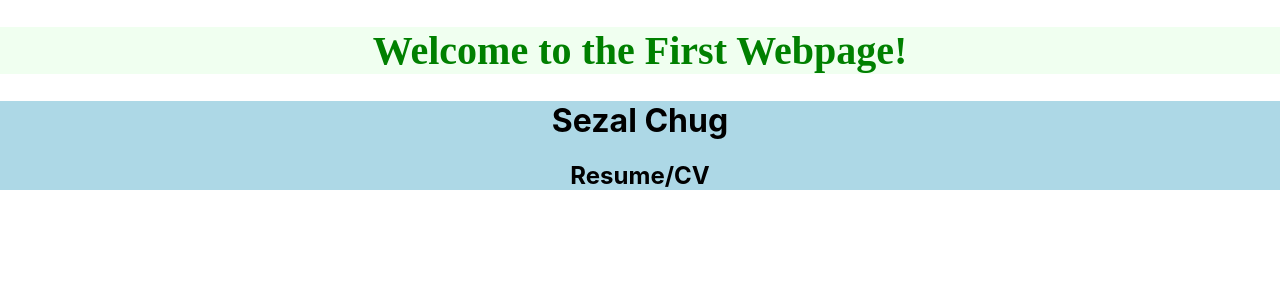
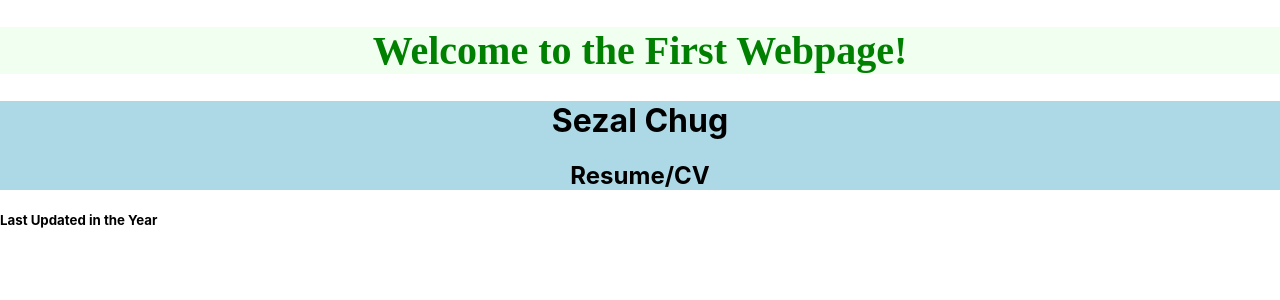
Before and after one commit to sez98/Learning-React, a React (Create React App) app: page / in a window 1280 px wide. Shown: the top 300 px of the page. Built offline with nearby package versions, Linux system fonts and the light colour scheme.

Commit message:
index->app->header->cvitem

```diff
--- a/src/components/cvitem.js
+++ b/src/components/cvitem.js
@@ -0,0 +1,21 @@
+import React, { Component } from 'react';
+
+class Item extends Component{
+  render(){
+      return (
+          <>
+              <div className="lastupdated">
+                  <h5>Last Updated in the Year </h5>
+              </div>
+          </>
+      );
+  }
+}
+
+export default Item;
+
+
+// const getYear() { {getYear()}
+//          var date = new Date();
+//          return date.getFullYear();
+//        }
--- a/src/components/header.js
+++ b/src/components/header.js
@@ -1,4 +1,6 @@
 import React, { Component } from 'react';
+
+import Item from './cvitem';
 
 // function getYear() {
 //     var date = new Date();
@@ -14,6 +16,7 @@ class Header extends Component{
                     <h2>Resume/CV</h2>
                     {/* <h5>Last Updated in the Year {getYear()}</h5> */}
                 </div>
+                <Item />
             </>
         );
     }
```
